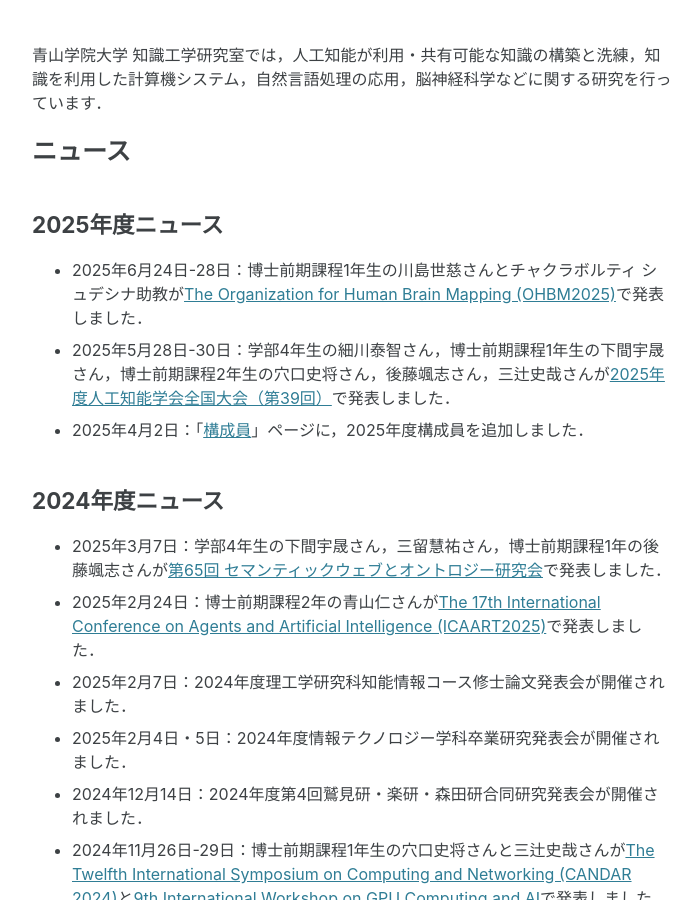
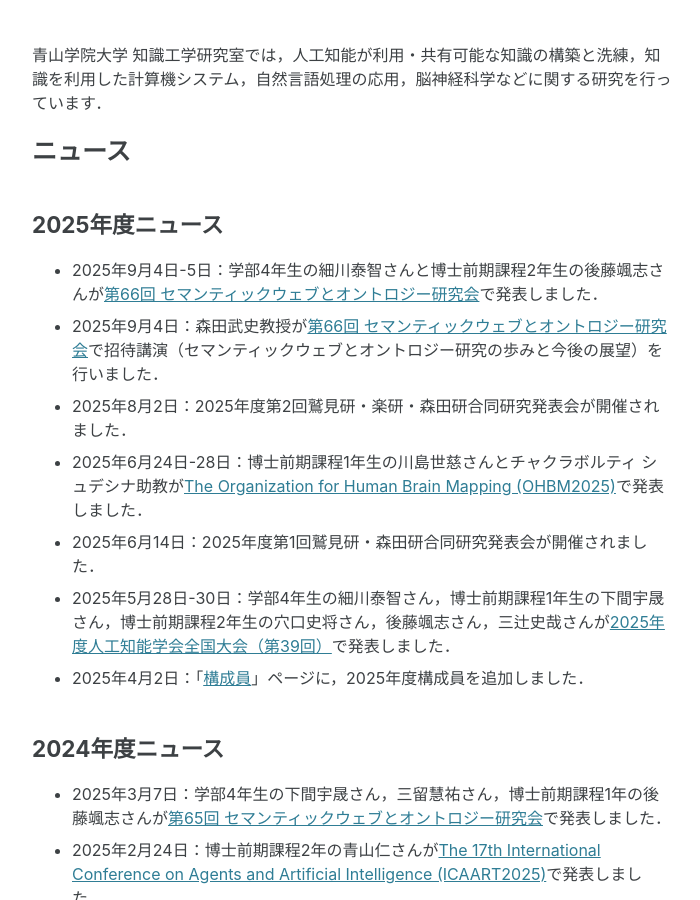
Before and after one commit to ke-lab-it-agu/ke-lab-it-agu.github.io, a Jekyll site: the page built from index.md, in a window 1280 px wide and 900 px high, scrolled down 549 px. Shown: the whole window, without its empty margins (288-988 px from the left). Built offline with Jekyll 4.4.1, drawn with Linux system fonts in a browser that asks for light colours; cached includes are drawn as plain includes.

```diff
--- a/index.md
+++ b/index.md
@@ -11,7 +11,11 @@ excerpt: "青山学院大学 理工学部 情報テクノロジー学科 <br/>
 # ニュース
 
 ## 2025年度ニュース
+* 2025年9月4日-5日：学部4年生の細川泰智さんと博士前期課程2年生の後藤颯志さんが[第66回 セマンティックウェブとオントロジー研究会](https://www.sigswo.org/papers/66program)で発表しました．
+* 2025年9月4日：森田武史教授が[第66回 セマンティックウェブとオントロジー研究会](https://www.sigswo.org/papers/66program)で招待講演（セマンティックウェブとオントロジー研究の歩みと今後の展望）を行いました．
+* 2025年8月2日：2025年度第2回鷲見研・楽研・森田研合同研究発表会が開催されました．
 * 2025年6月24日-28日：博士前期課程1年生の川島世慈さんとチャクラボルティ シュデシナ助教が[The Organization for Human Brain Mapping (OHBM2025)](https://www.humanbrainmapping.org/i4a/pages/index.cfm?pageid=4229)で発表しました．
+* 2025年6月14日：2025年度第1回鷲見研・森田研合同研究発表会が開催されました．
 * 2025年5月28日-30日：学部4年生の細川泰智さん，博士前期課程1年生の下間宇晟さん，博士前期課程2年生の穴口史将さん，後藤颯志さん，三辻史哉さんが[2025年度人工知能学会全国大会（第39回）](https://www.ai-gakkai.or.jp/jsai2025/)で発表しました．
 * 2025年4月2日：「[構成員]({{site.baseurl}}/members)」ページに，2025年度構成員を追加しました．
 
```
Also changed, not shown: publications.md (+2 -0 lines).
